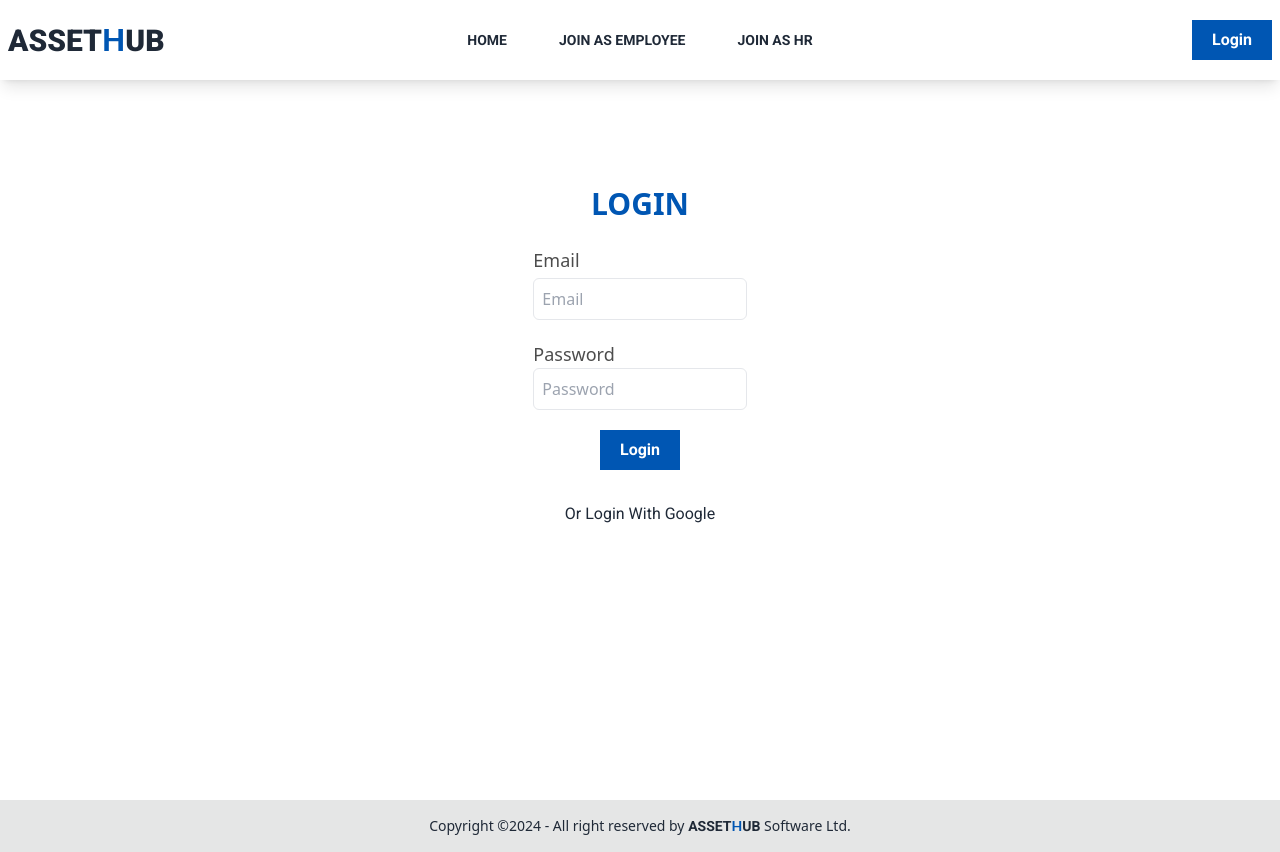
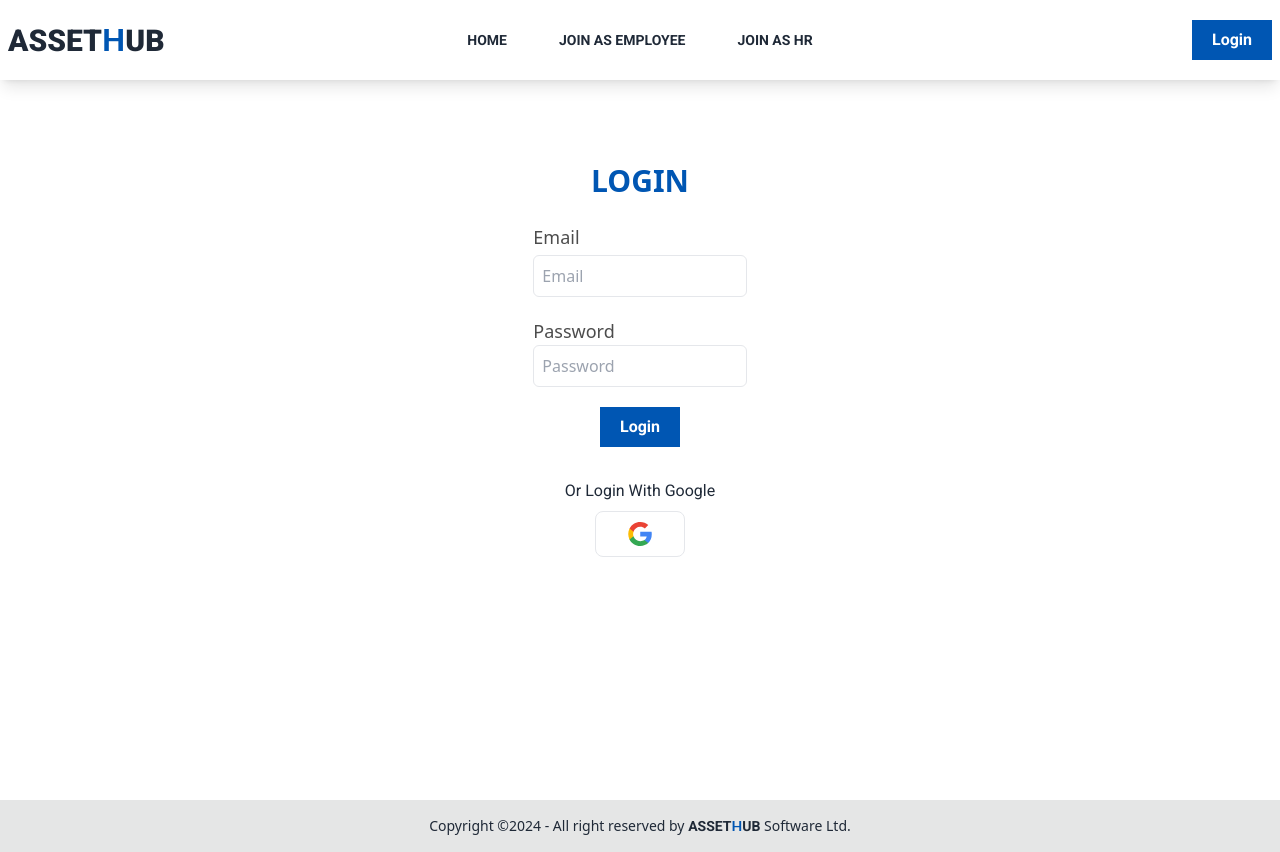
Before and after one commit to mehedifiz/asset, a React (Vite) app: page /login in a window 1280 px wide. Built offline with nearby package versions, Linux system fonts and the light colour scheme; no server answers.

Commit message:
Create payment page to allow buy to package and payment

```diff
--- a/src/pages/hr/Payment.jsx
+++ b/src/pages/hr/Payment.jsx
@@ -31,7 +31,7 @@ function Payment() {
             <div>
               <div>
                 <Elements stripe={stripePromise}>
-                  <PaymentForm />
+
                 </Elements>
               </div>
             </div>
--- a/src/pages/login/Login.jsx
+++ b/src/pages/login/Login.jsx
@@ -115,7 +115,7 @@ function Login() {
           </form>
           <p className="font-roboto text-center mb-2">Or Login With Google</p>
           <span onClick={handleCreateUserByGoogle}>
-
+            <GoogleButton />
           </span>
         </div>
       </div>
```
